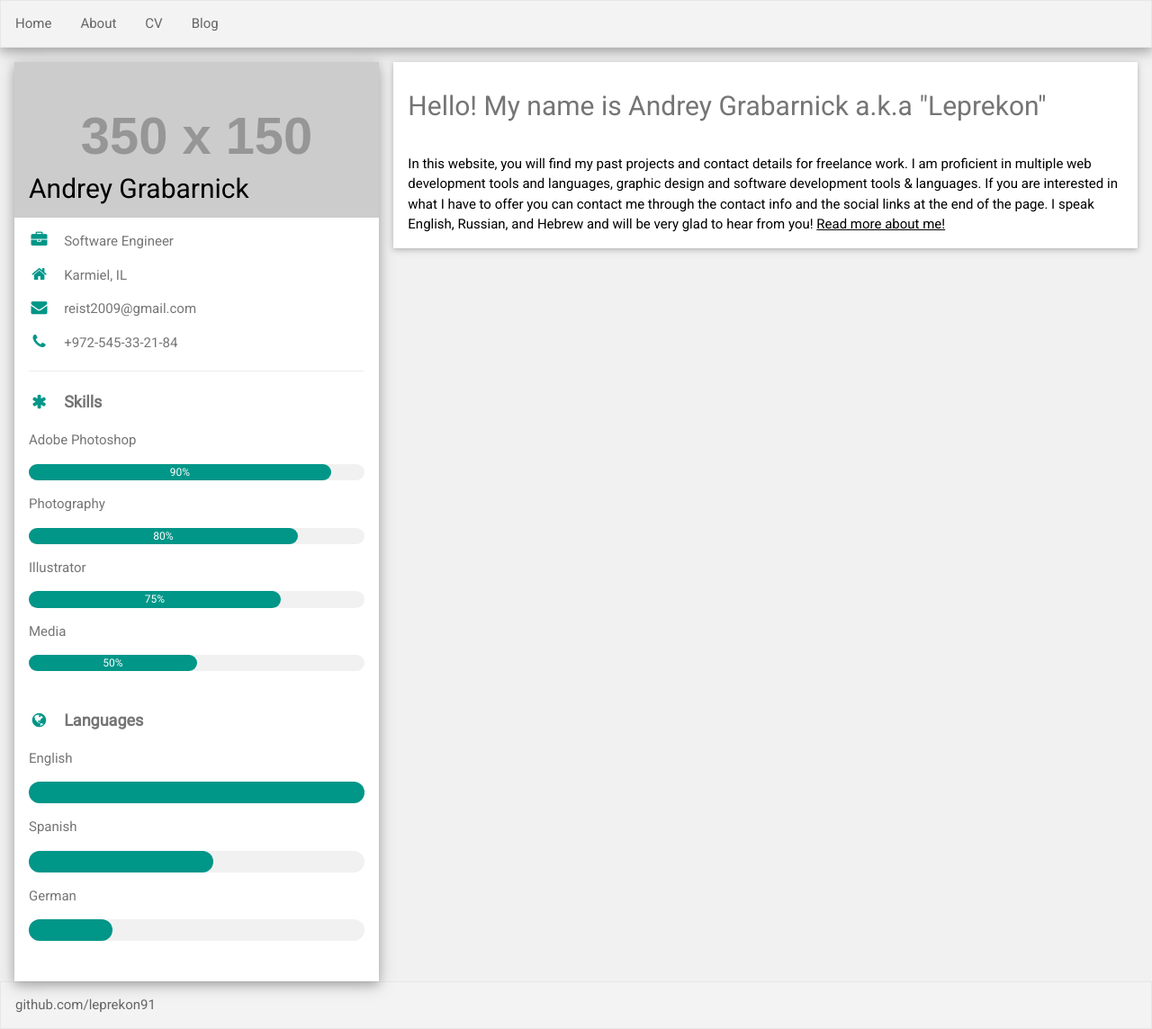
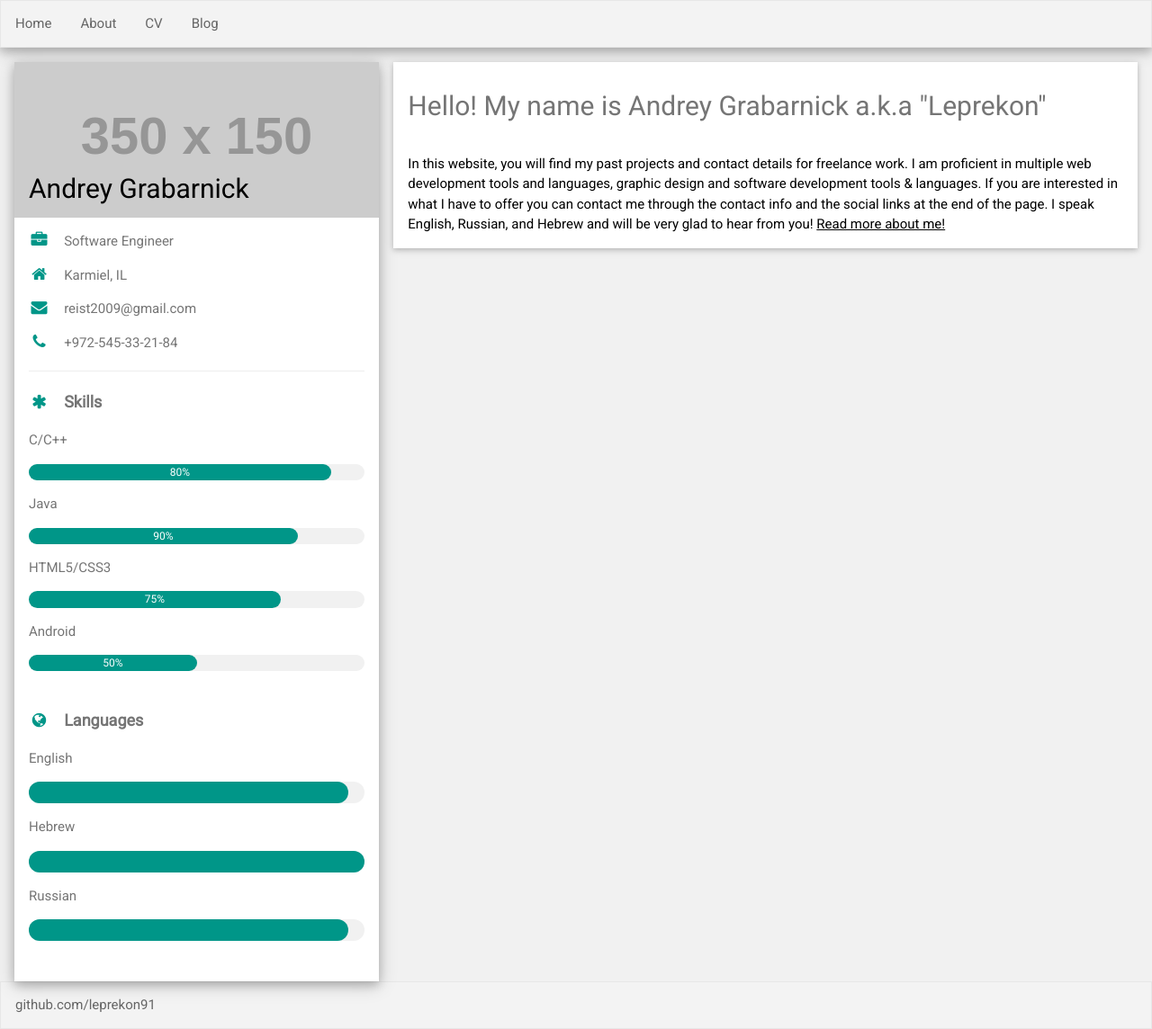
Before and after one commit to leprekon91/leprekon91.github.io, a Jekyll site: the page built from index.html, in a window 1280 px wide. Shown: the whole page at 90% size. Built offline with Jekyll 4.4.1, drawn with Linux system fonts in a browser that asks for light colours.

Commit message:
home page content change

```diff
--- a/index.html
+++ b/index.html
@@ -29,21 +29,21 @@ I speak English, Russian, and Hebrew and will be very glad to hear from you! <a
             <hr>
 
             <p class="w3-large"><b><i class="fa fa-asterisk fa-fw w3-margin-right w3-text-teal"></i>Skills</b></p>
-            <p>Adobe Photoshop</p>
+            <p>C/C++</p>
             <div class="w3-light-grey w3-round-xlarge w3-small">
-                <div class="w3-container w3-center w3-round-xlarge w3-teal" style="width:90%">90%</div>
+                <div class="w3-container w3-center w3-round-xlarge w3-teal" style="width:90%">80%</div>
             </div>
-            <p>Photography</p>
+            <p>Java</p>
             <div class="w3-light-grey w3-round-xlarge w3-small">
                 <div class="w3-container w3-center w3-round-xlarge w3-teal" style="width:80%">
-                    <div class="w3-center w3-text-white">80%</div>
+                    <div class="w3-center w3-text-white">90%</div>
                 </div>
             </div>
-            <p>Illustrator</p>
+            <p>HTML5/CSS3</p>
             <div class="w3-light-grey w3-round-xlarge w3-small">
                 <div class="w3-container w3-center w3-round-xlarge w3-teal" style="width:75%">75%</div>
             </div>
-            <p>Media</p>
+            <p>Android</p>
             <div class="w3-light-grey w3-round-xlarge w3-small">
                 <div class="w3-container w3-center w3-round-xlarge w3-teal" style="width:50%">50%</div>
             </div>
@@ -52,15 +52,15 @@ I speak English, Russian, and Hebrew and will be very glad to hear from you! <a
             <p class="w3-large w3-text-theme"><b><i class="fa fa-globe fa-fw w3-margin-right w3-text-teal"></i>Languages</b></p>
             <p>English</p>
             <div class="w3-light-grey w3-round-xlarge">
+                <div class="w3-round-xlarge w3-teal" style="height:24px;width:95%"></div>
+            </div>
+            <p>Hebrew</p>
+            <div class="w3-light-grey w3-round-xlarge">
                 <div class="w3-round-xlarge w3-teal" style="height:24px;width:100%"></div>
             </div>
-            <p>Spanish</p>
+            <p>Russian</p>
             <div class="w3-light-grey w3-round-xlarge">
-                <div class="w3-round-xlarge w3-teal" style="height:24px;width:55%"></div>
-            </div>
-            <p>German</p>
-            <div class="w3-light-grey w3-round-xlarge">
-                <div class="w3-round-xlarge w3-teal" style="height:24px;width:25%"></div>
+                <div class="w3-round-xlarge w3-teal" style="height:24px;width:95%"></div>
             </div>
             <br>
         </div>
@@ -78,4 +78,5 @@ I speak English, Russian, and Hebrew and will be very glad to hear from you! <a
             If you are interested in what I have to offer you can contact me through the contact info and the social links at the end of the page.
             I speak English, Russian, and Hebrew and will be very glad to hear from you! <a href="/about">Read more about me!</a></p>
     </div>
+
 </div>
```
Lines whose indentation alone changed are shown as unchanged.
